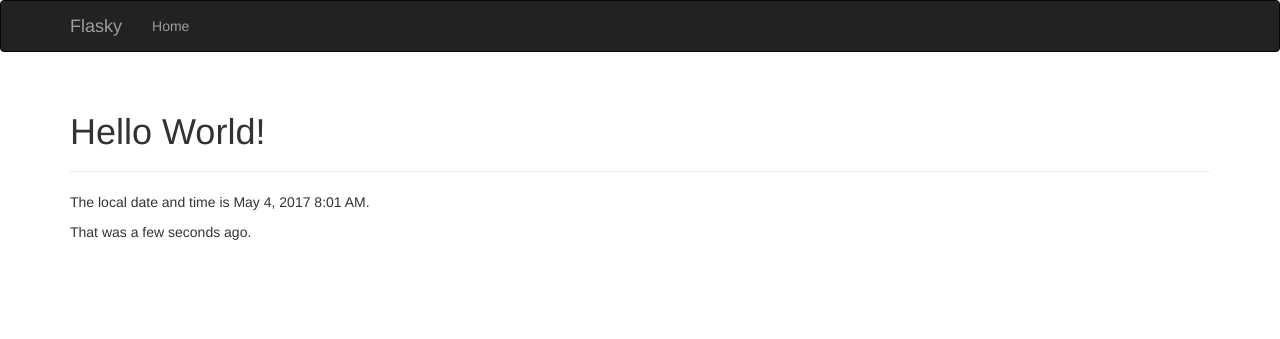
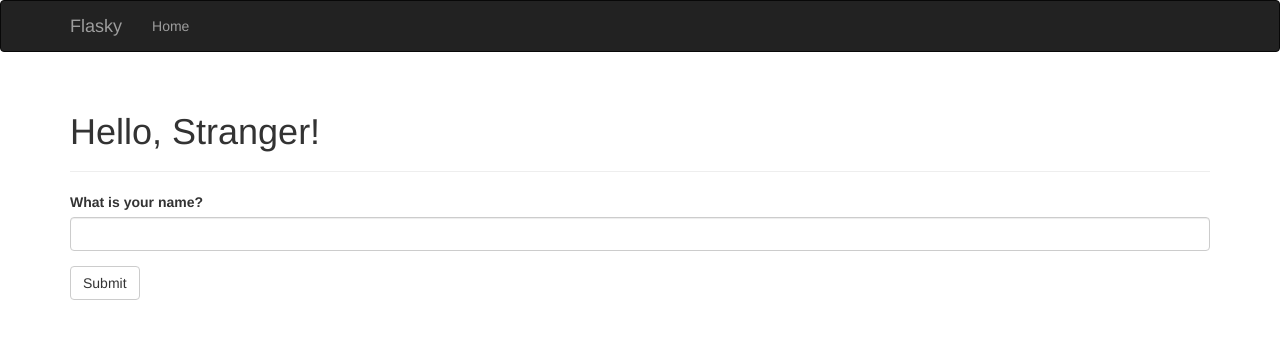
Before and after one commit to haiyin27/ExaminationOnLine, a Flask app: page / in a window 1280 px wide. Shown: the top 339 px of the page. Run offline with Flask 2, Linux system fonts and the light colour scheme; some libraries are stand-ins or nearby versions.

Commit message:
web表单

```diff
--- a/app/app.py
+++ b/app/app.py
@@ -1,22 +1,43 @@
 # -*- coding: utf-8 -*-
 
 from flask import Flask
-from flask_bootstrap import Bootstrap
+from flask import session
+from flask import redirect
+from flask import url_for
 from flask import render_template
 from flask import make_response
-from datetime import datetime
+from flask import flash
 from flask_moment import Moment
 from flask_script import Manager
+from flask_wtf import FlaskForm
+from flask_bootstrap import Bootstrap
+from wtforms import StringField
+from wtforms import SubmitField
+from wtforms.validators import Required
 
 app = Flask(__name__)  # pylint: disable=invalid-name
+
+app.config['SECRET_KEY'] = 'HfBaNk'
 
 manager = Manager(app)
 bootstrap = Bootstrap(app)
 moment = Moment(app)
 
-@app.route("/")
+class NameForm(FlaskForm):
+    name = StringField('What is your name?', validators=[Required()])
+    submit = SubmitField('Submit')
+
+
+@app.route("/", methods=['GET', 'POST'])
 def index():
-    return render_template('index.html', current_time=datetime.utcnow())
+    form = NameForm()
+    if form.validate_on_submit():
+        old_name = session.get('name')
+        if old_name is not None and old_name != form.name.data:
+            flash('Looks like you have changed your name!')
+        session['name'] = form.name.data
+        return redirect(url_for('index'))
+    return render_template('index.html', form=form, name=session.get('name'))
 
 @app.route('/user/<name>')
 def user(name):
--- a/app/templates/base.html
+++ b/app/templates/base.html
@@ -30,6 +30,14 @@ data-toggle="collapse" data-target=".navbar-collapse">
 {% endblock %}
 {% block content %}
 <div class="container">
+
+{% for message in get_flashed_messages() %}
+<div class="alert alert-warning">
+<button type="button" class="close" data-dismiss="alert">&times;</button>
+{{ message }}
+</div>
+{% endfor %}
+
 {% block page_content %}{% endblock %}
 </div>
 {% endblock %}
--- a/app/templates/index.html
+++ b/app/templates/index.html
@@ -1,11 +1,9 @@
 {% extends "base.html" %}
-
+{% import "bootstrap/wtf.html" as wtf %}
 {% block title %}Flasky{% endblock %}
-
 {% block page_content %}
 <div class="page-header">
-    <h1>Hello World!</h1>
+<h1>Hello, {% if name %}{{ name }}{% else %}Stranger{% endif %}!</h1>
 </div>
-<p>The local date and time is {{ moment(current_time).format('LLL') }}.</p>
-<p>That was {{ moment(current_time).fromNow(refresh=True) }}.</p>
+{{ wtf.quick_form(form) }}
 {% endblock %}
```
